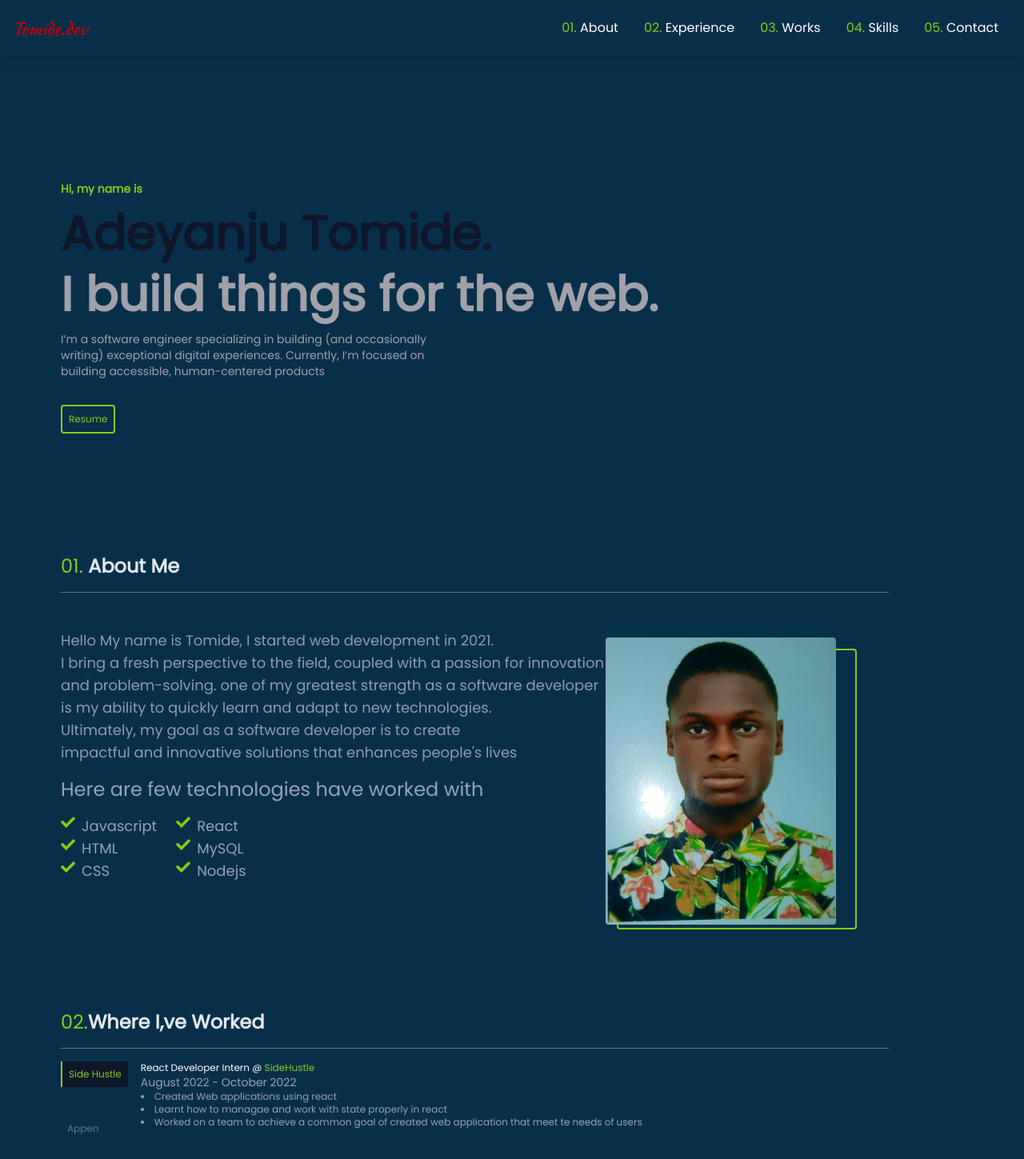
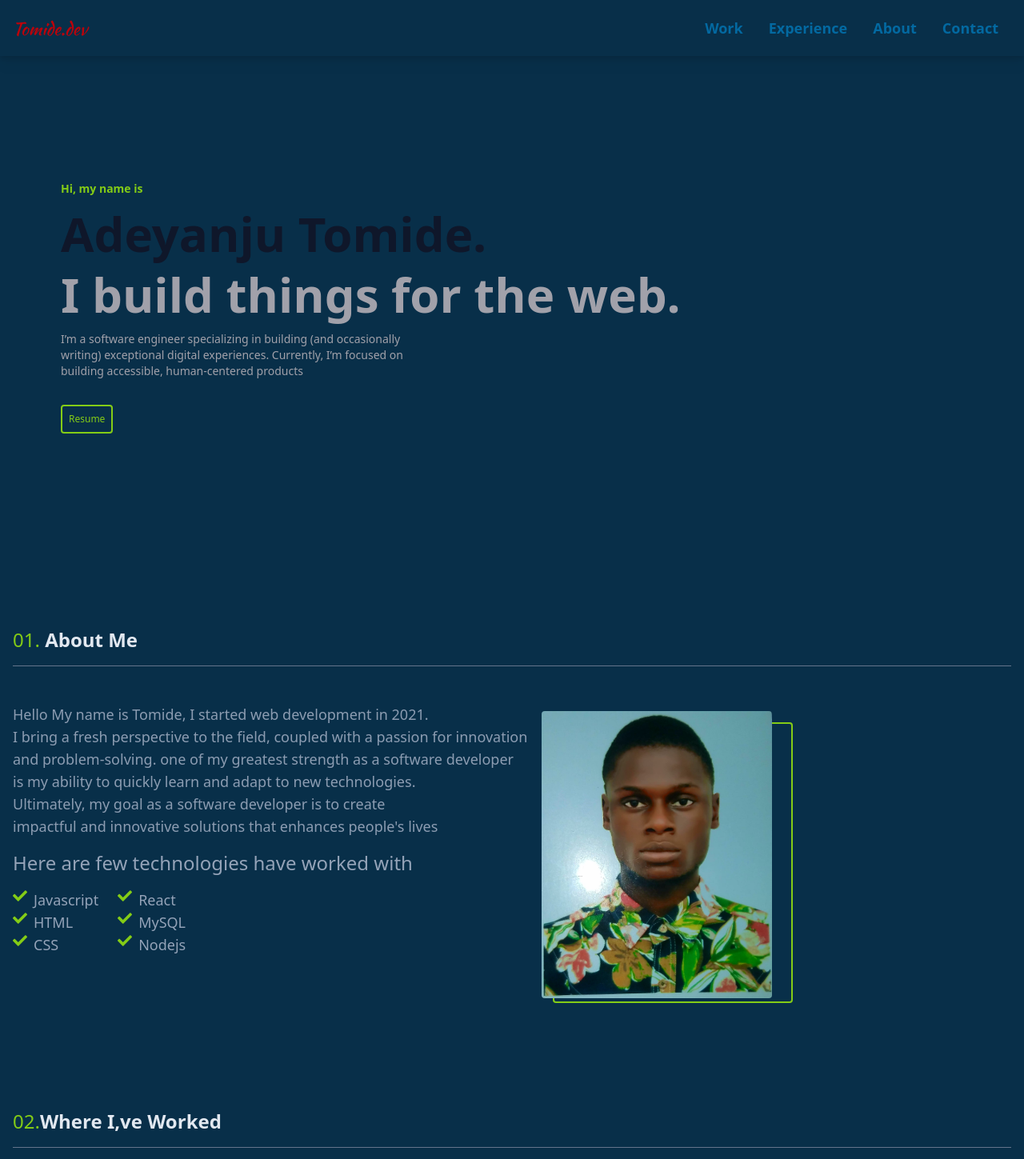
Before and after one commit to Thintalltom/Portfolio, a React (Vite) app in the folder vite-react-app/: page / in a window 1280 px wide. Shown: the top 1449 px of the page at 80% size. Built offline with nearby package versions, Linux system fonts and the light colour scheme.

Commit message:
changes made

```diff
--- a/vite-react-app/package.json
+++ b/vite-react-app/package.json
@@ -16,7 +16,9 @@
     "react": "^18.2.0",
     "react-dom": "^18.2.0",
     "react-icons": "^4.8.0",
+    "react-router": "^6.11.2",
     "react-router-dom": "^6.11.0",
+    "react-scroll": "^1.8.9",
     "react-spinner": "^0.2.7",
     "react-spinners": "^0.13.8"
   },
--- a/vite-react-app/src/App.jsx
+++ b/vite-react-app/src/App.jsx
@@ -2,6 +2,11 @@ import About from './Components/About/About'
 import Navbar from './Components/Navbar/Navbar'
 import { useEffect, useState } from 'react'
 import PropagateLoader from "react-spinners/PropagateLoader";
+import Info from './Components/Info/Info';
+import Work from './Components/work/Work';
+import Built from './Components/Built/Built';
+import NoteWorthy from './Components/Built/NoteWorthy';
+
 function App() {
   const [loading, setLoading] = useState(false)
 
@@ -15,6 +20,7 @@ function App() {
   return (
 
     <div>
+
       {
       loading ?
       <div  className='md:w-screen md:h-screen bg-sky-950 font-sans xs:h-screen xs:h-screen flex justify-center items-center '>
@@ -29,10 +35,16 @@ function App() {
     </div>
     :
     <div className='md:w-full md:h-full bg-sky-950 font-sans xs:w-full xs:h-full'>
-    <Navbar />
-    <About />
+
+ <Navbar />
+<About />
+<Info />
+<Work />
+        <Built />
+        <NoteWorthy />
     </div>
     }
+
 
       </div>
   )
--- a/vite-react-app/src/Components/About/About.jsx
+++ b/vite-react-app/src/Components/About/About.jsx
@@ -1,18 +1,14 @@
 import React from "react";
-import { Link } from "react-router-dom";
 import { BsTwitter, BsLinkedin, BsGithub, BsInstagram } from "react-icons/bs";
-import Info from "../Info/Info";
-import Work from "../work/Work";
-import Built from "../Built/Built";
-import NoteWorthy from "../Built/NoteWorthy";
+
 import { motion } from "framer-motion";
 const About = () => {
   return (
-    <div className="xl:flex  2xl:justify-between md: flex-row lg:p-9 mt-4 xs:h-full xs:w-full h-full lg:w-full  xs:mt[-50px] ">
+    <div  className="xl:flex  2xl:justify-between md: flex-row lg:p-9 mt-4 xs:h-full xs:w-full h-full lg:w-full  xs:mt[-50px] ">
       <motion.div
         initial={{ x: -250 }}
         animate={{ x: 0 }}
-        transition={{ duration: 0.8, type : 'spring', stiffness: 120 }}
+        transition={{ duration: 0.8, type: "spring", stiffness: 120 }}
         className="flex xl:hidden  lg:hidden 2xl:mt-[200px] w-[300px]  md:hidden xs:hidden 2xl:block  "
       >
         <a href="https://twitter.com/tomideofGod">
@@ -34,7 +30,7 @@ const About = () => {
         <motion.h1
           initial={{ y: -250 }}
           animate={{ y: 0 }}
-          transition={{ duration: 0.8, type : 'spring', stiffness: 120 }}
+          transition={{ duration: 0.8, type: "spring", stiffness: 120 }}
           className="lg:text-6xl xs:text-xl font-bold text-slate-900 xs:mt-[5px] lg:mt-4 md:mt-[30px] md:text-6xl sm:mt-[30px] sm:text-6xl"
         >
           Adeyanju Tomide.
@@ -42,15 +38,15 @@ const About = () => {
         <motion.h1
           initial={{ x: -250 }}
           animate={{ x: 0 }}
-          transition={{ duration: 0.8, type : 'spring', stiffness: 120 }}
+          transition={{ duration: 0.8, type: "spring", stiffness: 120 }}
           className="lg:text-6xl xs:text-xl xs:mt-[2px] text-zinc-400 md:font-bold md:mt-[30px] md:text-6xl sm:mt-[30px] sm:text-4xl lg:mt-4 xs:font-bold"
         >
           I build things for the web.
         </motion.h1>
         <motion.h1
-        initial={{ opacity: 0 }}
-        animate={{ opacity: 1}}
-        transition={{ duration: 1, type : 'spring', stiffness: 120 }}
+          initial={{ opacity: 0 }}
+          animate={{ opacity: 1 }}
+          transition={{ duration: 1, type: "spring", stiffness: 120 }}
           className="md:text-sm text-zinc-400 md:font-medium mt-4 xs:text-xs xs:font-normal"
         >
           I’m a software engineer specializing in building (and occasionally{" "}
@@ -60,20 +56,19 @@ const About = () => {
         </motion.h1>
         <div className="xl:mt-4 ">
           <motion.button
-              initial={{ x: -250 }}
-              animate={{ x: 0 }}
-              transition={{ duration: 0.8, type : 'spring', stiffness: 120 }}
-          className="border-2 rounded bg-sky-950 p-2 border-lime-500  text-lime-500 hover:drop-shadow-xl xs:text-xs mt-4 ">
+            initial={{ x: -250 }}
+            animate={{ x: 0 }}
+            transition={{ duration: 0.8, type: "spring", stiffness: 120 }}
+            className="border-2 rounded bg-sky-950 p-2 border-lime-500  text-lime-500 hover:drop-shadow-xl xs:text-xs mt-4 "
+          >
             Resume
           </motion.button>
         </div>
-        <Info />
-        <Work />
-        <Built />
-        <NoteWorthy />
+
+
       </div>
       <div className="xl:p-9 lg:hidden xl:hidden 2xl:block ">
-        <p className="xl:rotate-90 md:mt-[200px] xl:top-0 xs:hidden xl:block 2xl:block   ">
+        <p className="xl:rotate-90 md:mt-[200px] xl:top-0 xs:hidden xl:block 2xl:block text-lime-500  ">
           adeyanjutomide@gmail.com{" "}
         </p>
       </div>
--- a/vite-react-app/src/Components/Built/Built.jsx
+++ b/vite-react-app/src/Components/Built/Built.jsx
@@ -5,8 +5,8 @@ import { FaGithub, FaLink } from "react-icons/fa";
 
 const Built = () => {
   return (
-    <div className="mt-[100px] xs:text-xs">
-      <div>
+    <div name='work' className="mt-[-5px] 2xl:mt-[-50px] xs:text-xs w-full h-full  p-4 2xl:p-[100px] ">
+      <div >
         <h1 className="font-normal text-white text-2xl xs:text-sm md:text-xl  lg:text-2xl">
           {" "}
           <span className="text-lime-500 text-2xl xs:text-sm md:text-xl">
--- a/vite-react-app/src/Components/Info/Info.jsx
+++ b/vite-react-app/src/Components/Info/Info.jsx
@@ -1,10 +1,10 @@
 import React from "react";
 import profile from "../../profile.jpg";
 import { FaCheck } from "react-icons/fa";
-import {motion} from 'framer-motion'
+import { motion } from "framer-motion";
 const Info = () => {
   return (
-    <div className=" lg:mt-[150px] xs:mt-[40px] md:mt-[500px] sm:mt-[500px] ">
+    <div name='about' className="w-full h-full  p-4 2xl:p-[100px] lg:mt-[150px] xs:mt-[40px] md:mt-[500px] sm:mt-[500px] ">
       <div>
         <h1 className="font-bold text-slate-200 md:text-2xl sm:text-2xl ">
           {" "}
@@ -12,13 +12,14 @@ const Info = () => {
         </h1>
         <hr className="border-1 border-slate-500 mt-4" />
 
-        <div className="lg:flex lg:flex-row xs:flex xs:flex-col md:mt-[30px] sm:mt-[30px]">
+        <div className="lg:flex lg:gap-4 lg:flex-row xs:flex xs:flex-col md:mt-[30px] sm:mt-[30px]">
           <div>
             <motion.p
-            initial = {{opacity: 0}}
-            animate = {{opacity: 1}}
-            transition = {{duration: 5}}
-            className="mt-4 xs:text-sm text-slate-400 lg:text-lg md:text-2xl xs:text-xs sm:text-2xl">
+              initial={{ opacity: 0 }}
+              animate={{ opacity: 1 }}
+              transition={{ duration: 5 }}
+              className="mt-4 xs:text-sm text-slate-400 lg:text-lg md:text-2xl xs:text-xs sm:text-2xl"
+            >
               Hello My name is Tomide, I started web development in 2021.
               <br /> I bring a fresh perspective to the field, coupled with a
               passion for innovation <br /> and problem-solving. one of my
@@ -27,27 +28,53 @@ const Info = () => {
               Ultimately, my goal as a software developer is to create <br />{" "}
               impactful and innovative solutions that enhances people's lives
             </motion.p>
-            <p className="text-slate-400 font-medium md:text-2xl sm:text-2xl md:mt-4 sm:mt-4 xs:text-xs">Here are few technologies have worked with</p>
+            <p className="text-slate-400 font-medium md:text-2xl sm:text-2xl md:mt-4 sm:mt-4 xs:text-xs">
+              Here are few technologies have worked with
+            </p>
             <div className="flex gap-6">
               <div className="md:text-2xl md:mt-4 sm:text-xl sm:mt-4 xs:text-xs">
-                <span className="flex gap-2 text-slate-400 xs:text-xs md:text-lg"> <FaCheck className="text-lime-500" />Javascript</span>
-                <span className="flex gap-2 text-slate-400 xs:text-xs md:text-lg"> <FaCheck className="text-lime-500" />HTML</span>
-                <span className="flex gap-2 text-slate-400 xs:text-xs md:text-lg"> <FaCheck className="text-lime-500" />CSS</span>
+                <span className="flex gap-2 text-slate-400 xs:text-xs md:text-lg">
+                  {" "}
+                  <FaCheck className="text-lime-500" />
+                  Javascript
+                </span>
+                <span className="flex gap-2 text-slate-400 xs:text-xs md:text-lg">
+                  {" "}
+                  <FaCheck className="text-lime-500" />
+                  HTML
+                </span>
+                <span className="flex gap-2 text-slate-400 xs:text-xs md:text-lg">
+                  {" "}
+                  <FaCheck className="text-lime-500" />
+                  CSS
+                </span>
               </div>
               <div className="md:text-2xl md:mt-4 sm:text-xl sm:mt-4">
-              <span className="flex gap-2 text-slate-400 xs:text-xs md:text-lg"> <FaCheck className="text-lime-500" />React</span>
-              <span className="flex gap-2 text-slate-400 xs:text-xs md:text-lg"> <FaCheck className="text-lime-500" />MySQL</span>
-              <span className="flex gap-2 text-slate-400 xs:text-xs md:text-lg"> <FaCheck className="text-lime-500" />Nodejs</span>
+                <span className="flex gap-2 text-slate-400 xs:text-xs md:text-lg">
+                  {" "}
+                  <FaCheck className="text-lime-500" />
+                  React
+                </span>
+                <span className="flex gap-2 text-slate-400 xs:text-xs md:text-lg">
+                  {" "}
+                  <FaCheck className="text-lime-500" />
+                  MySQL
+                </span>
+                <span className="flex gap-2 text-slate-400 xs:text-xs md:text-lg">
+                  {" "}
+                  <FaCheck className="text-lime-500" />
+                  Nodejs
+                </span>
               </div>
             </div>
           </div>
-    <div className="md:justify-center">
-          <div className="lg:w-[300px] md:ml-16 lg:h-75 border-2 md:ml-4 md:w-[500px] sm:w-[400px] border-lime-500 p-2 lg:mt-[40px] md:mx-[40px] rounded xs:p-1 xs:w-[200px] xs:mt-[80px] xs:mx-auto">
-            <img
-              src={profile}
-              className="lg:w-[300px] mt-2 mx-2 rounded md:w-[800px] sm:w-[700px] lg:mx-[-20px] lg:mt-[-20px] xs:w-[200px] cursor-pointer hover:bg-lime-500 "
-            />
-          </div>
+          <div className="md:justify-center">
+            <motion.div className="lg:w-[300px] md:ml-16 lg:h-75 border-2 md:ml-4 md:w-[500px] sm:w-[400px] border-lime-500 p-2 lg:mt-[40px] md:mx-[40px] rounded xs:p-1 xs:w-[200px] xs:mt-[80px] xs:mx-auto">
+              <img
+                src={profile}
+                className="lg:w-[300px] mt-2 mx-2 rounded md:w-[800px] sm:w-[700px] lg:mx-[-20px] lg:mt-[-20px] xs:w-[200px] cursor-pointer hover:bg-lime-500 "
+              />
+            </motion.div>
           </div>
         </div>
       </div>
--- a/vite-react-app/src/Components/Navbar/Navbar.jsx
+++ b/vite-react-app/src/Components/Navbar/Navbar.jsx
@@ -1,73 +1,97 @@
-import React, {useState} from 'react'
-import Logo from '../../logo.png'
+import React, { useState } from "react";
+import Logo from "../../logo.png";
 import { CiMenuFries, CiCircleRemove } from "react-icons/ci";
 import { motion } from "framer-motion";
+import { Link } from "react-scroll";
 const Navbar = () => {
 
-    const list =[
-        {
-            Number:'01.',
-            title:' About'
-        },
-        {
-            Number:'02.',
-            title:' Experience'
-        },
-        {
-            Number:'03.',
-            title:' Works'
-        },
-        {
-            Number:'04.',
-            title:' Skills'
-        },
-        {
-            Number:'05.',
-            title:' Contact'
-        },
-    ]
-
-    const variants={
-        open: {x: -250, opacity: 0},
-        closed: {x: 0, opacity: 1}
-    }
-      const [open, setOpen] = useState(true)
-      const handleClick = () => setOpen(!open)
+  const variants = {
+    open: { x: -250, opacity: 0 },
+    closed: { x: 0, opacity: 1 },
+  };
+  const [open, setOpen] = useState(true);
+  const handleClick = () => setOpen(!open);
   return (
-  <div className='h-[70px] bg-sky-950 drop-shadow-lg  items-center justify-between p-4 flex font-sans'>
+    <div className="h-[70px] bg-sky-950 drop-shadow-lg  items-center justify-between p-4 flex font-sans">
       <div>
-        <img src={Logo} alt='logoimage' className='w-[100px] cursor-pointer'/>
+        <img src={Logo} alt="logoimage" className="w-[100px] cursor-pointer" />
       </div>
       {/*menu */}
-      <div className='lg:flex hidden'>
-          {list.map((list) => (
+      <div className="lg:flex hidden">
+        <li className="list-none px-4 cursor-pointer hover:text-lime-500  text-sky-700 font-bold text-lg">
+          <Link to="work" smooth={true} duration={500}>
+            Work
+          </Link>
+        </li>
 
-              <li className='list-none px-4 cursor-pointer hover:text-sky-700 text-white'>
-                  <span className='text-lime-500'>{list.Number}</span>
-                  {list.title}</li>
-          ))}
+        <li className="list-none px-4 cursor-pointer hover:text-lime-500  text-sky-700 font-bold text-lg">
+          <Link to="experience" smooth={true} duration={500}>
+            Experience
+          </Link>{" "}
+        </li>
+
+        <li className="list-none px-4 cursor-pointer hover:text-lime-500  text-sky-700 font-bold text-lg">
+          <Link to="about" smooth={true} duration={500}>
+            About
+          </Link>
+        </li>
+
+        <li className="list-none px-4 cursor-pointer hover:text-lime-500  text-sky-700 font-bold text-lg">
+          <Link to="contact" smooth={true} duration={500}>
+            Contact
+          </Link>
+        </li>
       </div>
 
       {/*Hamburger */}
       <motion.div
-
-      className='lg:hidden md:block text-lg cursor-pointer  z-10' onClick={handleClick}>
-          {open ? <CiMenuFries className='text-cyan-800 text-3xl font-extrabold' /> :
-            <CiCircleRemove className='text-cyan-800 text-3xl font-extrabold' />}
+        className="lg:hidden md:block text-lg cursor-pointer  z-10"
+        onClick={handleClick}
+      >
+        {open ? (
+          <CiMenuFries className="text-cyan-800 text-3xl font-extrabold" />
+        ) : (
+          <CiCircleRemove className="text-cyan-800 text-3xl font-extrabold" />
+        )}
       </motion.div>
 
       {/*small screen*/}
       <motion.div
-       animate = {open ? "open" : "closed"}
-       variants = {variants}
-       transition={{duration: 0.5}}
-      className={open ? 'hidden' : `flex-col flex text-center justify-center items-center gap-9 p-4 xs:w-full xs:h-screen 2xl:hidden lg:hidden   xs:h-screen md:h-screen bg-slate-200 absolute top-0 left-0`}>
-          {list.map((list) => (
-              <li className='list-none px-4 cursor-pointer hover:text-sky-700 text-2xl'>{list.title}</li>
-          ))}
+        animate={open ? "open" : "closed"}
+        variants={variants}
+        transition={{ duration: 0.5 }}
+        className={
+          open
+            ? "hidden"
+            : `flex-col flex text-center justify-center items-center gap-9 p-4 xs:w-full xs:h-screen 2xl:hidden lg:hidden   xs:h-screen md:h-screen bg-slate-200 absolute top-0 left-0`
+        }
+      >
+        <li className="list-none px-4 cursor-pointer hover:text-lime-500  text-sky-700">
+          <Link to="work" smooth={true} duration={500}>
+            Work
+          </Link>
+        </li>
+
+        <li className="list-none px-4 cursor-pointer hover:text-lime-500 text-sky-700">
+          <Link to="experience" smooth={true} duration={500}>
+            Experience
+          </Link>{" "}
+        </li>
+
+        <li className="list-none px-4 cursor-pointer hover:text-lime-500  text-sky-700">
+          <Link to="about" smooth={true} duration={500}>
+            About
+          </Link>
+        </li>
+
+        <li className="list-none px-4 cursor-pointer hover:text-lime-500  text-sky-700">
+          <Link to="contact" smooth={true} duration={500}>
+            Contact
+          </Link>
+        </li>
       </motion.div>
-  </div>
-  )
-}
+    </div>
+  );
+};
 
-export default Navbar
+export default Navbar;
--- a/vite-react-app/src/Components/work/Work.jsx
+++ b/vite-react-app/src/Components/work/Work.jsx
@@ -45,7 +45,8 @@ const Work = () => {
   ];
 
   return (
-    <div className="mt-[100px] xs:text-xs">
+    <div name='experience' className="mt-[100px]  2xl:mt-[10px] xs:text-xs 2xl:text-xl w-full h-full  p-4 2xl:p-[100px]  ">
+      <div>
       <h1 className="font-bold text-slate-200 md:text-2xl ">
         {" "}
         <span className="font-normal text-lime-500">02.</span>Where I,ve Worked
@@ -53,7 +54,7 @@ const Work = () => {
       <hr className="border-1 border-slate-500 mt-4" />
 
       <div className=" mt-4 ">
-        <div className="flex xs:flex xs:flex-col md:flex-row gap-4 text-slate-400">
+        <div className="flex xs:flex xs:flex-col md:flex-row gap-4 2xl:gap-[100px] text-slate-400">
           <div className="gap-9 xs:flex xs:flex-row md:flex md:flex-col ">
             <div
               onClick={() => action(1)}
@@ -92,11 +93,11 @@ const Work = () => {
                 React Developer Intern @{" "}
                 <span className="text-lime-500">SideHustle</span>
               </h1>
-              <p className="text-sm text-slate-400">
+              <p className="text-md text-slate-400">
                 August 2022 - October 2022
               </p>
               {works.map((work) => (
-                <li className="text-slate-400">{work.title}</li>
+                <li className="text-white text-md">{work.title}</li>
               ))}
             </div>
           </div>
@@ -106,9 +107,9 @@ const Work = () => {
               <h1 className="text-white font-medium">
                 Data Collector @ <span className="text-lime-500">Appen</span>
               </h1>
-              <p className="text-sm text-slate-400">June 2022 - Present</p>
+              <p className="text-md text-slate-400">June 2022 - Present</p>
               {Appen.map((work) => (
-                <li className="text-slate-400">{work.title}</li>
+                <li className="text-white 2xl:text-lg">{work.title}</li>
               ))}
             </div>
           </div>
@@ -118,13 +119,14 @@ const Work = () => {
               <h1 className="text-white font-medium">
                 Intern @ <span className="text-lime-500">ALX Africa</span>
               </h1>
-              <p className="text-sm text-slate-400">April 2022 - September 2022</p>
+              <p className="text-md text-slate-400">April 2022 - September 2022</p>
               {ALX.map((work) => (
-                <li className="text-slate-400">{work.title}</li>
+                <li className="text-white text-md">{work.title}</li>
               ))}
             </div>
           </div>
         </div>
+      </div>
       </div>
     </div>
   );
--- a/vite-react-app/src/index.css
+++ b/vite-react-app/src/index.css
@@ -1,5 +1,4 @@
-*{
-  box-sizing: border-box;
+body{
   margin: 0;
   padding: 0;
   font-family: 'Poppins', sans-serif;
```
Also changed, not shown: vite-react-app/src/Components/Built/NoteWorthy.jsx (+6 -3 lines), 1 other file (tests, documents, lock files or other folders).
